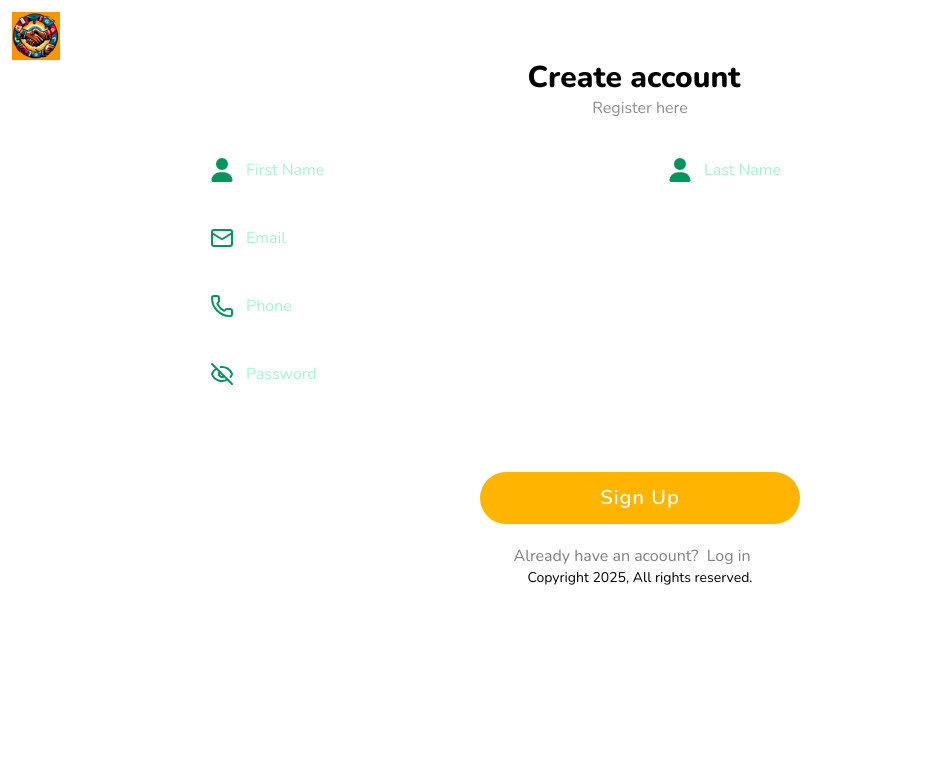
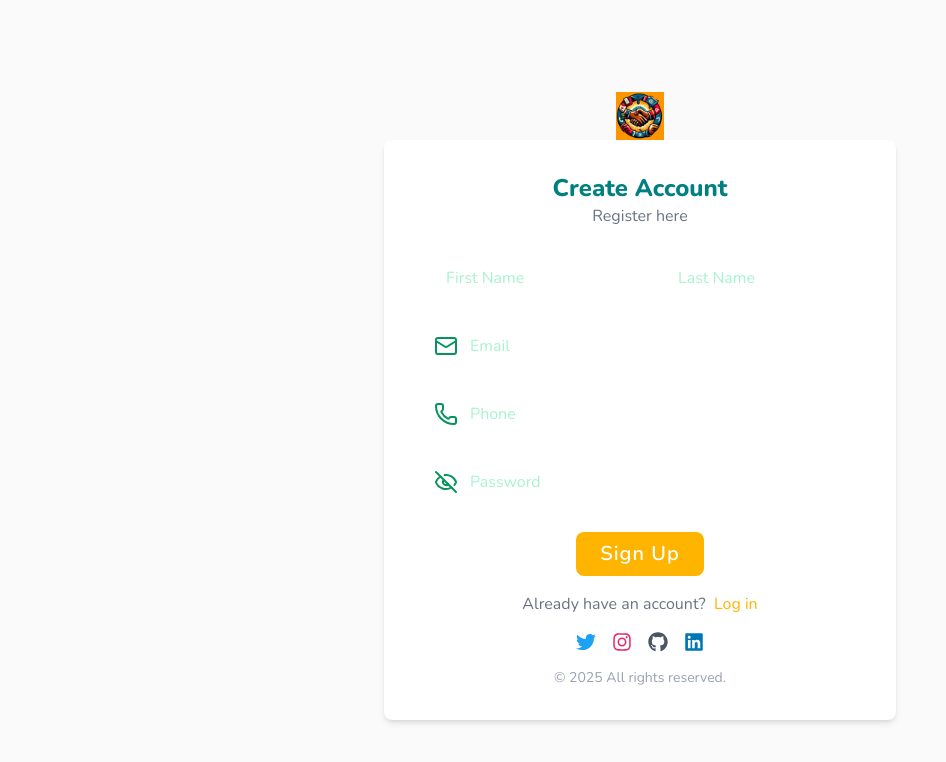
Before and after one commit to Brhyancodes/alx-shopsasa, a Next.js app in the folder alx-shop-sasa/: page /signup in a window 1280 px wide. Shown: the top 762 px of the page, without its empty margins (0-946 px from the left). Built offline with nearby package versions, Linux system fonts and the light colour scheme.

Commit message:
feat:add social media to login and signup pages

```diff
--- a/alx-shop-sasa/pages/login.tsx
+++ b/alx-shop-sasa/pages/login.tsx
@@ -9,23 +9,20 @@ import Image from "next/image";
 import Input from "@/components/common/Input";
 import AuthButton from "@/components/common/AuthButton";
 import logo from "@/public/icons/logo.png";
+import { FaTwitter, FaInstagram, FaGithub, FaLinkedin } from "react-icons/fa"; // Importing social icons
 
 function Login() {
-  // State to toggle password visibility
   const [showPassword, setShowPassword] = useState(false);
 
-  // Function to toggle password visibility
   const togglePassword = () => {
     setShowPassword(!showPassword);
   };
 
-  //Login form initial values
   const initialValues: LoginInitialValues = {
     email: "",
     password: "",
   };
 
-  //Function to handle form submission
   const handleSubmit = (
     values: LoginInitialValues,
     action: FormikHelpers<LoginInitialValues>
@@ -37,13 +34,12 @@ function Login() {
   return (
     <section className={`${nunito.className} flex`}>
       <div className="hidden md:flex bg-[url(@/public/images/sign.jpg)] bg-left-bottom bg-cover justify-center inset-shadow-translucent flex-1">
-        <article className="space-y-12 text-white mt-28 text-center">
-          <h2 className="font-bold text-4xl">ShopSasa</h2>
-
+        <article className="space-y-12 text-[#FAFAFA] mt-28 text-center">
+          <h2 className="font-bold text-4xl text-bright-mustard">ShopSasa</h2>
           <div className="italic font-normal space-y-4 text-lg max-w-[350px]">
-            <p>Empowering Campus Comrades.</p>
-            <p>
-              -Creating Digital leaders in the Digital World.
+            <p className="text-electric-blue">Empowering Campus Comrades.</p>
+            <p className="text-soft-mint-green">
+              - Creating Digital Leaders in the Digital World.
             </p>
           </div>
         </article>
@@ -65,20 +61,18 @@ function Login() {
           validationSchema={loginSchema}
           onSubmit={handleSubmit}
         >
-          <Form className="w-11/12 max-w-2xl mx-auto min-h-[90vh]  relative">
+          <Form className="w-11/12 max-w-2xl mx-auto min-h-[90vh] relative">
             <div className="text-center mb-5">
-              <h3 className="text-lime-green font-bold  text-3xl">
+              <h3 className="text-vibrant-teal font-bold text-3xl">
                 Welcome back
               </h3>
-              <p className="text-[#8E8E90]  text-base">
-                Log in to your account
-              </p>
+              <p className="text-cool-grey text-base">Log in to your account</p>
             </div>
 
             <div className="space-y-2 mb-6">
               <label
                 htmlFor="email"
-                className="text-lime-green  font-bold text-lg"
+                className="text-electric-blue font-bold text-lg"
               >
                 Email
               </label>
@@ -93,7 +87,7 @@ function Login() {
             <div className="space-y-2">
               <label
                 htmlFor="password"
-                className="text-lime-green  font-bold text-lg"
+                className="text-electric-blue font-bold text-lg"
               >
                 Password
               </label>
@@ -108,27 +102,49 @@ function Login() {
 
             <div className="absolute bottom-0 left-0 right-0 space-y-4">
               <div className="text-center">
-                <AuthButton moreStyles="w-2/3 max-w-80 py-3">Log in</AuthButton>
+                <AuthButton moreStyles="w-2/3 max-w-80 py-3 bg-bright-mustard hover:bg-electric-blue transition-all">
+                  Log in
+                </AuthButton>
               </div>
 
               <div className="text-center pb-5 text-sm space-y-2">
-                <p className="text-gray-400">
+                <p className="text-cool-grey">
                   Don&apos;t have an account?
                   <Link
                     href="/signup"
-                    className="text-lime-green hover:underline"
+                    className="text-deep-purple hover:underline"
                   >
                     &nbsp;Sign up
                   </Link>
                 </p>
-                <p className="text-lime-green">
-                  &copy;Copyright {new Date().getFullYear()}, All rights
-                  reserved.
+                <p className="text-soft-mint-green">
+                  &copy; {new Date().getFullYear()}, All rights reserved.
                 </p>
               </div>
             </div>
           </Form>
         </Formik>
+
+        {/* Footer with Social Media Links */}
+        <div className="bg-[#1E293B] text-[#FAFAFA] text-sm py-4 flex flex-col items-center">
+          {/* Social Media Links */}
+          <div className="flex space-x-4 mb-2">
+            <a href="https://twitter.com/briancodes_" target="_blank" rel="noopener noreferrer">
+              <FaTwitter className="text-xl hover:text-[#1DA1F2] transition duration-300" />
+            </a>
+            <a href="https://instagram.com/brhyancodes_" target="_blank" rel="noopener noreferrer">
+              <FaInstagram className="text-xl hover:text-[#E1306C] transition duration-300" />
+            </a>
+            <a href="https://github.com/Brhyancodes" target="_blank" rel="noopener noreferrer">
+              <FaGithub className="text-xl hover:text-gray-400 transition duration-300" />
+            </a>
+            <a href="https://www.linkedin.com/in/brian-wakhale-896b6b2a3/" target="_blank" rel="noopener noreferrer">
+              <FaLinkedin className="text-xl hover:text-[#0077B5] transition duration-300" />
+            </a>
+          </div>
+
+          <p>&copy; {new Date().getFullYear()} All rights reserved.</p>
+        </div>
       </div>
     </section>
   );
--- a/alx-shop-sasa/pages/signup.tsx
+++ b/alx-shop-sasa/pages/signup.tsx
@@ -6,21 +6,15 @@ import AuthButton from "@/components/common/AuthButton";
 import logo from "@/public/icons/logo.png";
 import Image from "next/image";
 import Link from "next/link";
-import { FaUser } from "react-icons/fa6";
+import { FaUser, FaTwitter, FaInstagram, FaGithub, FaLinkedin } from "react-icons/fa6";
 import { Mail, Phone, Eye, EyeOff } from "lucide-react";
 import { SignUpInitialValues } from "@/interfaces";
 import { useState } from "react";
 
 function Signup() {
-  // State to toggle password visibility
   const [showPassword, setShowPassword] = useState(false);
+  const togglePassword = () => setShowPassword(!showPassword);
 
-  // Function to toggle password visibility
-  const togglePassword = () => {
-    setShowPassword(!showPassword);
-  };
-
-  // Signup form initial values
   const initialValues: SignUpInitialValues = {
     firstName: "",
     lastName: "",
@@ -29,8 +23,7 @@ function Signup() {
     password: "",
   };
 
-  //Function to handle form submission
-  const handelSubmit = (
+  const handleSubmit = (
     values: SignUpInitialValues,
     action: FormikHelpers<SignUpInitialValues>
   ) => {
@@ -39,69 +32,53 @@ function Signup() {
   };
 
   return (
-    <section className={`${nunito.className}`}>
-      <div className="mt-3 ml-3">
+    <section className={`${nunito.className} bg-[#FAFAFA] min-h-screen flex flex-col justify-center items-center`}>
+      <div className="mt-3">
         <Link href="/">
-          <Image
-            src={logo}
-            alt="ShopSasa"
-            className="w-9 h-9 sm:w-12 sm:h-12"
-          />
+          <Image src={logo} alt="ShopSasa" className="w-12 h-12" />
         </Link>
       </div>
 
-      <Formik
-        initialValues={initialValues}
-        validationSchema={signUpSchema}
-        onSubmit={handelSubmit}
-      >
-        <Form className="w-11/12 max-w-4xl mx-auto">
-          <div className="max-w-md mx-auto space-x-3 text-center mb-6">
-            <h2 className="text-lime-green font-bold text-xl md:text-3xl">
-              Create account
-            </h2>
-            <p className="text-[#8E8E90]">Register here</p>
+      <Formik initialValues={initialValues} validationSchema={signUpSchema} onSubmit={handleSubmit}>
+        <Form className="w-11/12 max-w-lg bg-white shadow-md rounded-lg p-8">
+          <div className="text-center mb-6">
+            <h2 className="text-[#008080] font-bold text-2xl">Create Account</h2>
+            <p className="text-gray-500">Register here</p>
           </div>
 
-          <div className="grid md:grid-cols-2 md:gap-5">
-            <Input
-              type="text"
-              Icon={FaUser}
-              name="firstName"
-              placeholder="First Name"
-            />
-            <Input
-              type="text"
-              Icon={FaUser}
-              name="lastName"
-              placeholder="Last Name"
-            />
+          <div className="grid md:grid-cols-2 gap-4">
+            <Input type="text" Icon={FaUser} name="firstName" placeholder="First Name" />
+            <Input type="text" Icon={FaUser} name="lastName" placeholder="Last Name" />
           </div>
 
           <Input type="email" Icon={Mail} name="email" placeholder="Email" />
           <Input type="text" Icon={Phone} name="phone" placeholder="Phone" />
-          <Input
-            type={showPassword ? "text" : "password"}
-            Icon={showPassword ? Eye : EyeOff}
-            name="password"
-            placeholder="Password"
-            togglePassword={togglePassword}
-          />
+          <Input type={showPassword ? "text" : "password"} Icon={showPassword ? Eye : EyeOff} name="password" placeholder="Password" togglePassword={togglePassword} />
 
-          <div className="mt-18  text-center">
-            <AuthButton moreStyles="px-30 py-3">Sign up</AuthButton>
+          <div className="mt-6 text-center">
+            <AuthButton moreStyles="px-6 py-2 bg-[#008080] text-white rounded-lg">Sign up</AuthButton>
 
-            <div className="space-x-4 mt-5">
-              <p className="text-black/50">
-                Already have an acoount? &nbsp;
-                <Link href="/login" className="text-lime-green hover:underline">
-                  Log in
-                </Link>
-              </p>
-              <p className="text-sm text-lime-green">
-                Copyright {new Date().getFullYear()}, All rights reserved.
-              </p>
+            <p className="text-gray-500 mt-4">
+              Already have an account? &nbsp;
+              <Link href="/login" className="text-[#FFB400] hover:underline">Log in</Link>
+            </p>
+
+            <div className="flex justify-center space-x-4 mt-4">
+              <a href="https://twitter.com/briancodes_" target="_blank" rel="noopener noreferrer">
+                <FaTwitter className="text-xl text-[#1DA1F2] hover:scale-110 transition" />
+              </a>
+              <a href="https://instagram.com/brhyancodes_" target="_blank" rel="noopener noreferrer">
+                <FaInstagram className="text-xl text-[#E1306C] hover:scale-110 transition" />
+              </a>
+              <a href="https://github.com/Brhyancodes" target="_blank" rel="noopener noreferrer">
+                <FaGithub className="text-xl text-gray-600 hover:scale-110 transition" />
+              </a>
+              <a href="https://www.linkedin.com/in/brian-wakhale-896b6b2a3/" target="_blank" rel="noopener noreferrer">
+                <FaLinkedin className="text-xl text-[#0077B5] hover:scale-110 transition" />
+              </a>
             </div>
+
+            <p className="text-sm text-gray-400 mt-4">&copy; {new Date().getFullYear()} All rights reserved.</p>
           </div>
         </Form>
       </Formik>
```
